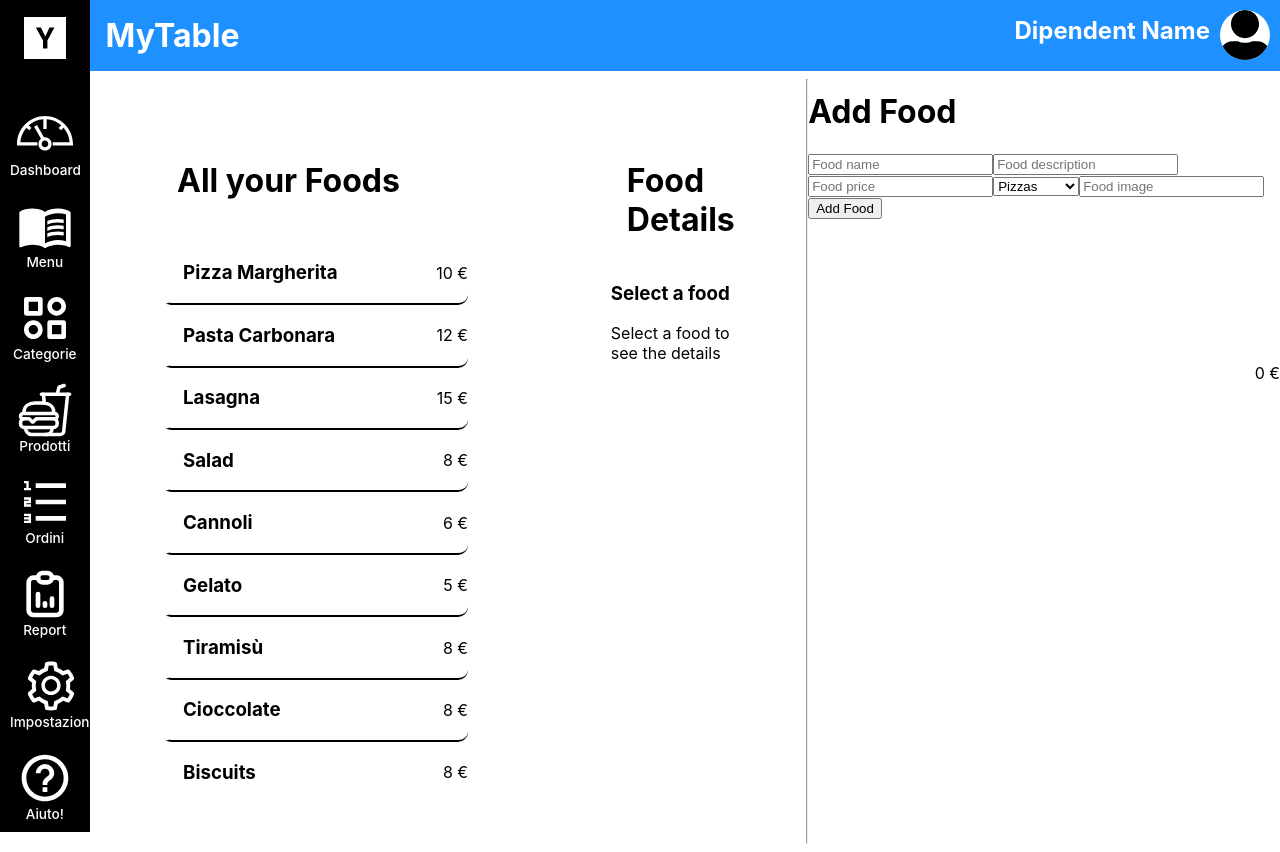
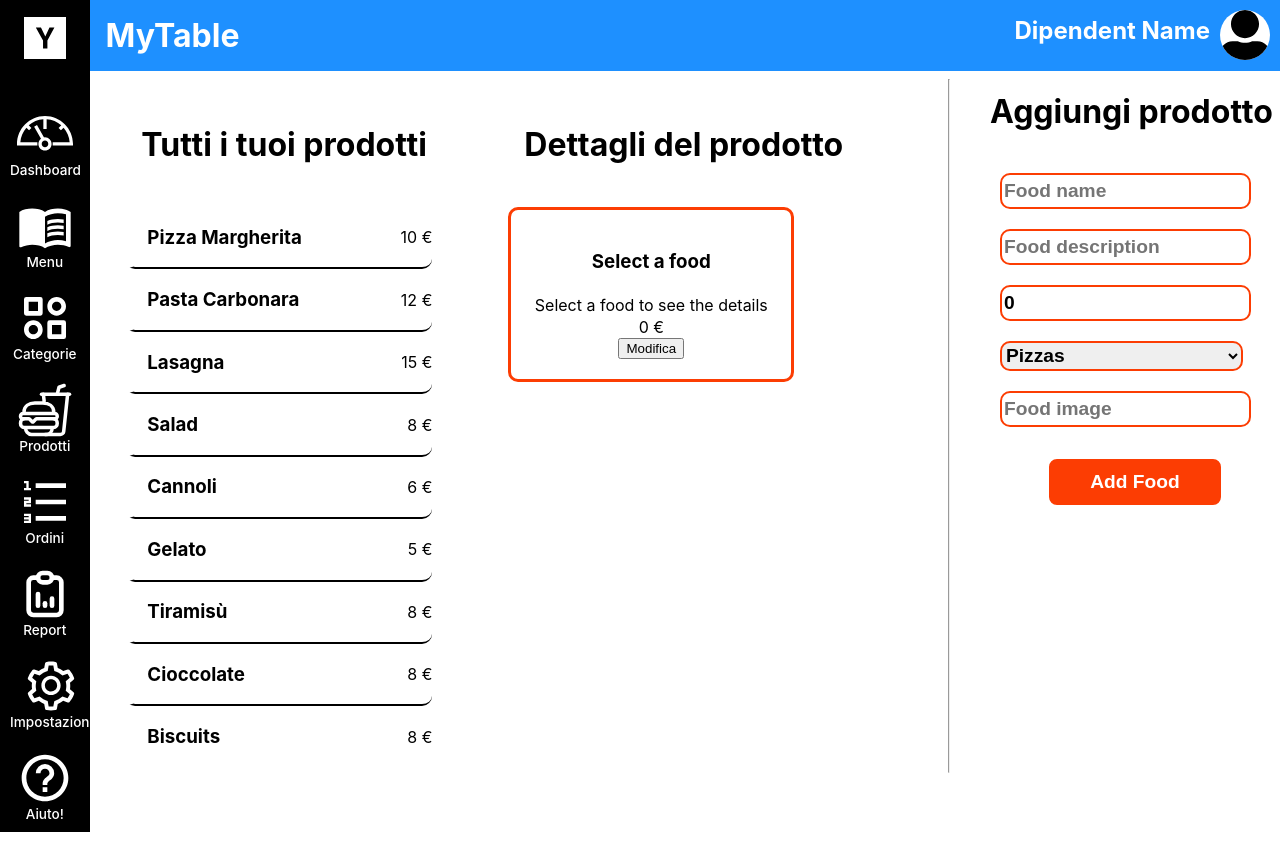
Before and after one commit to MatteoPossamai/MyTable, a React (Create React App) app in the folder dashboard_frontend/: page /dashboard/1 in a window 1280 px wide. Both pictures are taken after a click on the element "Prodotti". Built offline with nearby package versions, Linux system fonts and the light colour scheme.

Commit message:
modification to frontend

```diff
--- a/dashboard_frontend/src/App.css
+++ b/dashboard_frontend/src/App.css
@@ -9,6 +9,28 @@
   --acqua: #a7ebdb;
   --senape: #fcba03;
 }
+
+::-webkit-scrollbar {
+  width: 10px;
+}
+
+/* Track */
+::-webkit-scrollbar-track {
+  box-shadow: inset 0 0 5px grey;
+  border-radius: 10px;
+}
+
+/* Handle */
+::-webkit-scrollbar-thumb {
+  background: var(--orange);
+  border-radius: 10px;
+}
+
+/* Handle on hover */
+::-webkit-scrollbar-thumb:hover {
+  background: #b30000;
+}
+
 
 .App {
   text-align: center;
@@ -323,12 +345,12 @@ p{
   flex-direction: row;
   justify-content: space-between;
   padding: 0 2% 0 2%;
-  margin: 4%;
+  margin: 1%;
 }
 
 .foodDetails{
-  margin: 4%;
-  padding: 0 2% 0 2%;
+  margin:1% auto;
+  padding: 0 2% 0 0;
 }
 
 .foodList h1, .foodDetails h1{
@@ -337,6 +359,59 @@ p{
   padding-left: 1rem;
   padding-top: 1rem;
   padding-bottom: 1rem;
+}
+
+.add-food{
+  display: flex;
+  flex-direction: column;
+  top: 0;
+  min-height: 70%;
+  max-height: 70%;
+}
+
+.addFoodForm{
+  display: flex;
+  flex-direction: column;
+  top: 0;
+  left:0;
+  margin: 10px;
+  min-height: 70%;
+  max-height: 70%;
+}
+
+.addFoodForm input{
+  margin: 10px 0;
+  height: 30px;
+  width: 90%;
+  border: 2px solid var(--orange);
+  border-radius: 10px;
+  font-size: 1.2em;
+  font-weight: 600;
+  transition: .5s;
+}
+
+.addFoodForm select{
+  margin: 10px 0;
+  height: 30px;
+  width: 90%;
+  border: 2px solid var(--orange);
+  border-radius: 10px;
+  font-size: 1.2em;
+  font-weight: 600;
+  transition: .5s;
+}
+
+.addFoodForm button{
+  margin: 20px auto;
+  height: 50px;
+  width: 65%;
+  color: var(--white);
+  background-color: var(--orange);
+  border: 2px solid var(--white);
+  border-radius: 10px;
+  font-size: 1.2em;
+  font-weight: 600;
+  transition: .5s;
 }
 
 /* End of Main code */
@@ -484,18 +559,22 @@ p{
   flex-direction: column;
   justify-content: center;
   align-items: center;
-  height: 100%;
   width: 59%;
-  margin-top: 80px;
+  margin-top: 5px;
   margin-left: 20%;
   padding: 20px 0 20px 0;
   top: 0;
   z-index: 1;
   border: 3px solid var(--orange);
-  border-radius: 30px;
   transition: .3s;
   padding: 20px;
   line-height: 1.4;
+  overflow-y: auto;
+  border-radius: 10px;
+}
+
+.soon div{
+  height: 60vh;
 }
 
 .soon h1{
@@ -503,11 +582,11 @@ p{
   font-weight: 700;
 }
 
-.soon p{
+.soon aside{
   font-size: 20pt;
 }
 
-.soon aside{
+.soon p{
   padding: 20px;
   margin-left: 10%;
 }
@@ -518,3 +597,24 @@ p{
 }
 
 /* End of Coming Soon code */
+
+/* Start of active code */
+
+.activeItem{
+  display: flex;
+  text-align: center;
+  flex-direction: column;
+  justify-content: center;
+  align-items: center;
+  min-width: 280px;
+  max-width: 280px;
+  margin-top: 5px;
+  padding: 20px 0 20px 0;
+  top: 0;
+  border: 3px solid var(--orange);
+  line-height: 1.4;
+  overflow-y: auto;
+  border-radius: 10px;
+}
+
+/* End of active code */
--- a/dashboard_frontend/src/components/activeItem.tsx
+++ b/dashboard_frontend/src/components/activeItem.tsx
@@ -1,13 +1,64 @@
+// Global imports
+import { useState, useContext } from "react";
+
 //Local imports
+// Context
+import {itemContext} from "./foods";
 // Types
 import Item from "../types/item";
+import Category from "../types/category";
 
 function ActiveItem(props:{item:Item}){
+    const [modifier, setModifier] = useState<boolean>(false);
+
+    const {cat, items, update, setUpdate} = useContext(itemContext);
+
+    // Food creation states
+    const [foodName, setFoodName] = useState<string>("");
+    const [foodDescription, setFoodDescription] = useState<string>("");
+    const [foodPrice, setFoodPrice] = useState<string>("0");
+    const [foodCategory, setFoodCategory] = useState<number>(0);
+    const [foodImage, setFoodImage] = useState<string>("");
+
+    const modifyFood = (e: any) => {
+        let item:Item = items.filter((item:Item) => item.id === props.item.id)[0];
+        let idx = items.indexOf(item);
+        e.preventDefault();
+        item = {
+            id: item.id,
+            name: foodName,
+            description: foodDescription,
+            price: Number(foodPrice),
+            category: foodCategory,
+        };
+        items[idx] = item;
+        // Call the api to create the food
+        setUpdate(!update);
+    }
+
     return (
         <div className="activeItem">
             <h3>{props.item.name}</h3>
             <p>{props.item.description}</p>
-            <p className="priceTag">{props.item.price} €</p>
+            <p>{props.item.price} €</p>
+            <button onClick={() => setModifier(!modifier)}>Modifica</button>
+            <aside className="modifier" style={{display: modifier ? "block" : "none"}}>
+                <form className="addFoodForm" onSubmit={(e) => {modifyFood(e)}}>
+                        <input type="text" value={foodName} onChange={(e) =>{setFoodName(e.target.value)}} placeholder="Food name" />
+                        <input type="text" value={foodDescription} onChange={(e) =>{setFoodDescription(e.target.value)}} placeholder="Food description" />
+                        <input type="text" value={foodPrice} onChange={(e) =>{setFoodPrice(e.target.value)}} placeholder="Food price" />
+
+                        <select name="category" onChange={(e) => {setFoodCategory(Number(e.target.value))}}>
+                            {
+                                cat.map((category:Category) => {
+                                    return <option key={category.id} value={category.id}>{category.name}</option>
+                                })
+                            }
+                        </select>
+                        <input type="text" value={foodImage} onChange={(e) =>{setFoodImage(e.target.value)}} placeholder="Food image" />
+                        <button type="submit" onClick={(e) =>{modifyFood(e)}}>Add Food</button>
+                    </form>
+            </aside>
         </div>
     )
 }
--- a/dashboard_frontend/src/components/comingsoon.tsx
+++ b/dashboard_frontend/src/components/comingsoon.tsx
@@ -7,13 +7,13 @@ function ComingSoon() {
 
     return <div className="soon">
         <h1>...Coming soon...</h1>
-        <p>Questa funzionalita' non e' ancora disponibile, ma lo sara' presto.
+        <aside>Questa funzionalita' non e' ancora disponibile, ma lo sara' presto.
             Se sono te la vuoi perdere quando uscira', tieni d'occhio la newsletter
             e i nostri social.
 
             <br />
             <br />
-            <aside className="social">
+            <p className="social">
                 <AiOutlineInstagram />
                 Instagram: <a href="https://www.instagram.com/mytableofficial/">@mytableofficial</a>
                 <br />
@@ -23,8 +23,8 @@ function ComingSoon() {
                 <FaTwitter />
                 Twitter: <a href="https://twitter.com/mytableofficial">@mytableofficial</a>
                 <br />
-            </aside>
-        </p>
+            </p>
+        </aside>
 
     </div>
 
--- a/dashboard_frontend/src/components/foods.tsx
+++ b/dashboard_frontend/src/components/foods.tsx
@@ -17,11 +17,19 @@ function Foods(){
     // state
     const [selectedItem, setSelectedItem] = useState<number>(0);
 
+    // Food creation states
+    const [foodName, setFoodName] = useState<string>("");
+    const [foodDescription, setFoodDescription] = useState<string>("");
+    const [foodPrice, setFoodPrice] = useState<string>("0");
+    const [foodCategory, setFoodCategory] = useState<number>(0);
+    const [foodImage, setFoodImage] = useState<string>("");
+
+    const [update, setUpdate] = useState<boolean>(false);
+
+
     // fetching data from the fake server
     let items = data.products;
     let cat = categories.categories;
-
-    console.log(items.filter((item) => item.id === selectedItem)[0])
 
     const getActive = () => {
         if (selectedItem === 0){
@@ -31,12 +39,27 @@ function Foods(){
         }
     }
 
+    const createFood = (e: any) => {
+        e.preventDefault();
+        let newFood = {
+            id: items.length + 1,
+            name: foodName,
+            description: foodDescription,
+            price: Number(foodPrice),
+            category: foodCategory,
+            image: foodImage
+        }
+        items.push(newFood);
+        // Call the api to create the food
+        setUpdate(!update);
+    }
+
     return (
-        <itemContext.Provider value={{selectedItem, setSelectedItem}}>
+        <itemContext.Provider value={{selectedItem, setSelectedItem, items, cat, update, setUpdate}}>
         <div style={{display: "flex", flexDirection: "row"}}>
             <section className="foodList">
                 <div>
-                <h1>All your Foods</h1>
+                <h1>Tutti i tuoi prodotti</h1>
                     <div className="foodContainer">
                         {
                             items.map((item: Item) =>{
@@ -49,7 +72,7 @@ function Foods(){
 
             <section className="foodDetails">
                 <div>
-                    <h1>Food Details</h1>
+                    <h1>Dettagli del prodotto</h1>
                     <div className="foodDetailsContainer">
                         <ActiveItem item={getActive()} />
                     </div>
@@ -58,19 +81,20 @@ function Foods(){
             <hr />
 
             <div className="add-food">
-                <h1>Add Food</h1>
-                <form className="addFoodForm">
-                    <input type="text" placeholder="Food name" />
-                    <input type="text" placeholder="Food description" />
-                    <input type="text" placeholder="Food price" />
-                    <select name="category">
+                <h1>Aggiungi prodotto</h1>
+                <form className="addFoodForm" onSubmit={(e) => {createFood(e)}}>
+                    <input type="text" value={foodName} onChange={(e) =>{setFoodName(e.target.value)}} placeholder="Food name" />
+                    <input type="text" value={foodDescription} onChange={(e) =>{setFoodDescription(e.target.value)}} placeholder="Food description" />
+                    <input type="text" value={foodPrice} onChange={(e) =>{setFoodPrice(e.target.value)}} placeholder="Food price" />
+
+                    <select name="category" onChange={(e) => {setFoodCategory(Number(e.target.value))}}>
                         {
                             cat.map((category) => {
-                                return <option  key={category.id} value={category.id}>{category.name}</option>
+                                return <option key={category.id} value={category.id}>{category.name}</option>
                             })
                         }
                     </select>
-                    <input type="text" placeholder="Food image" />
+                    <input type="text" value={foodImage} onChange={(e) =>{setFoodImage(e.target.value)}} placeholder="Food image" />
                     <button type="submit">Add Food</button>
                 </form>
             </div>
--- a/dashboard_frontend/src/components/help.tsx
+++ b/dashboard_frontend/src/components/help.tsx
@@ -2,6 +2,8 @@ function Help(){
     return (
         <div className="soon">
             <h1>Aiuto: Q&A</h1>
+
+            <div>
 
                 <h2>Cosa e' MyTable?</h2>
                 <p>MyTable e' un'applicazione web che ti permette di gestire la tua attività
@@ -39,6 +41,7 @@ function Help(){
                     Se scegli un prodotto piu' caro, Ti verra' addebitata la differenza.
                 </p>
             </div>
+        </div>
     )
 }
 
--- a/dashboard_frontend/src/components/reports.tsx
+++ b/dashboard_frontend/src/components/reports.tsx
@@ -1,6 +1,10 @@
+// Local import
+// Component
+import ComingSoon from "./comingsoon";
+
 function Reports(){
     return (
-        <h1 style={{backgroundColor:"red"}}>Reports</h1>
+        <ComingSoon />
     )
 }
 
```
Also changed, not shown: 1 other file (tests, documents, lock files or other folders). Lines whose indentation alone changed are shown as unchanged.
